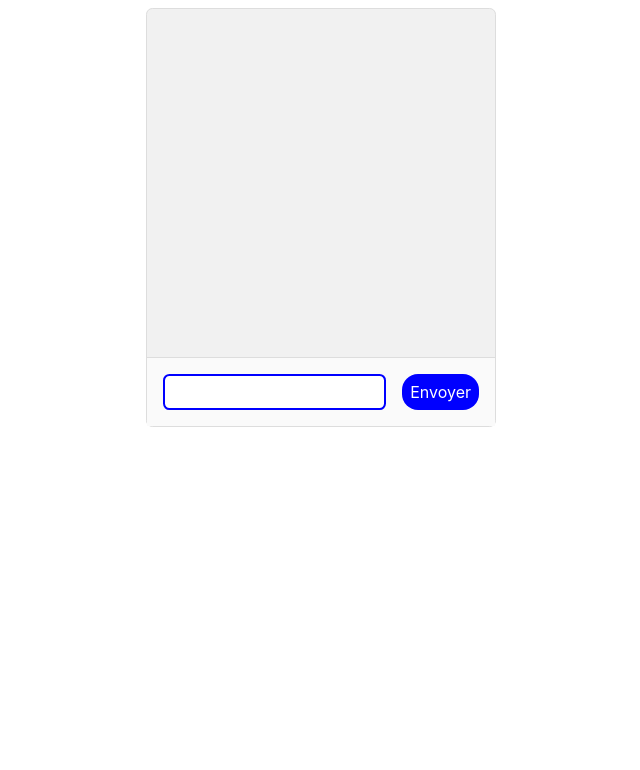
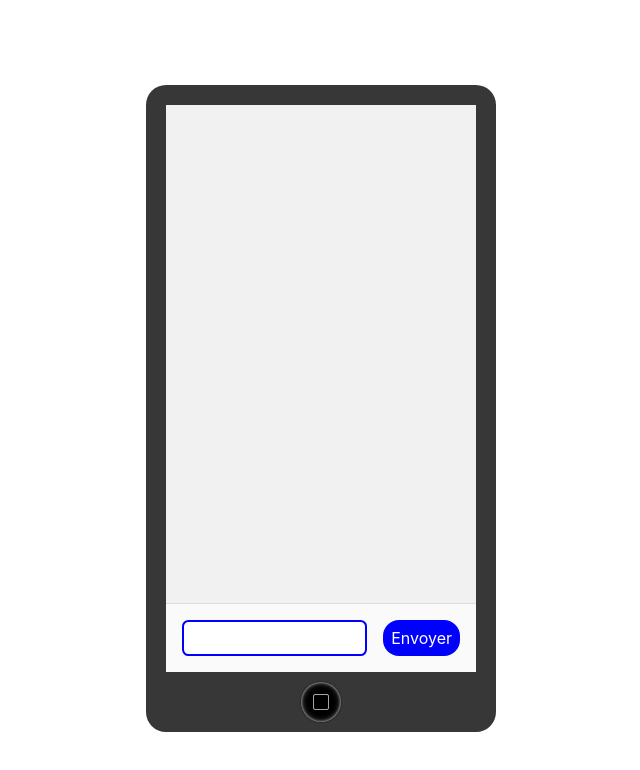
Before and after one commit to antoinechalifour/emergence-composants-applicatifs, a React (Create React App) app: page / in a window 1280 px wide. Shown: the top 770 px of the page, without its empty margins (319-959 px from the left). Built offline with nearby package versions, Linux system fonts and the light colour scheme.

Commit message:
style: un peu de css :)

```diff
--- a/src/styles.css
+++ b/src/styles.css
@@ -5,17 +5,52 @@
 body {
   font-family: -apple-system, BlinkMacSystemFont, "Segoe UI", Roboto, Helvetica,
     Arial, sans-serif, "Apple Color Emoji", "Segoe UI Emoji", "Segoe UI Symbol";
+  min-height: 100vh;
+  display: flex;
+  align-items: center;
+  justify-content: center;
 }
 
 main {
+  position: relative;
   display: grid;
   grid-gap: 1rem;
 
   margin: auto;
   max-width: 350px;
   background: #f1f1f1;
-  border: 1px solid #ddd;
-  border-radius: 0.4rem;
+  border: 20px solid #373737;
+  border-bottom-width: 60px;
+  border-radius: 20px;
+}
+
+main:before,
+main:after {
+  content: '';
+  position: absolute;
+  display: block;
+  aspect-ratio: 1;
+  left: 50%;
+  transform: translateX(-50%);
+}
+
+main:before {
+  width: 40px;
+  background: #000;
+  border-radius: 50%;
+  top: calc(100% + 10px);
+  box-shadow:
+          inset 0 0 3px rgba(255, 255, 255, .75),
+          inset 0 0 6px rgba(255, 255, 255, .4),
+          0 0 2px rgba(0, 0, 0, .75);
+}
+
+main:after {
+  width: 14px;
+  border: 1px solid #fff;
+  border-radius: 2px;
+  opacity: .65;
+  top: calc(100% + 22px);
 }
 
 form {
@@ -58,7 +93,7 @@ ol {
   display: flex;
   flex-direction: column;
   align-items: start;
-  min-height: 300px;
+  height: 450px;
   overflow-y: auto;
   list-style-type: none;
   padding: 1rem;
```
